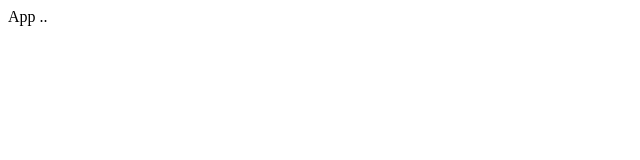
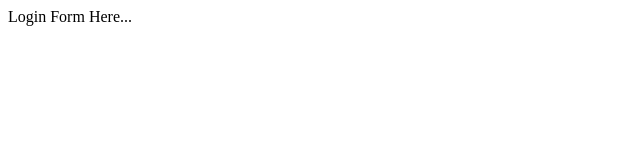
Before and after one commit to yacheckalin/simple-react-app, a React (Create React App) app: page / in a window 1280 px wide. Shown: the top 160 px of the page, without its empty margins (0-640 px from the left). Built offline with nearby package versions, Linux system fonts and the light colour scheme.

Commit message:
added folder sturcture

```diff
--- a/src/App.tsx
+++ b/src/App.tsx
@@ -1,5 +1,10 @@
 import React from "react";
+import AuthContainer from "./auth";
 
-const App: React.FC = () => <div>App ..</div>;
+const App: React.FC = () => (
+  <div>
+    <AuthContainer />
+  </div>
+);
 
 export default App;
--- /dev/null
+++ b/src/auth/auth-container.tsx
@@ -0,0 +1,7 @@
+import React from "react";
+
+const AuthContainer = () => {
+  return <div>Login Form Here...</div>;
+};
+
+export default AuthContainer;
--- /dev/null
+++ b/src/auth/index.tsx
@@ -0,0 +1 @@
+export { default } from "./auth-container";
```
